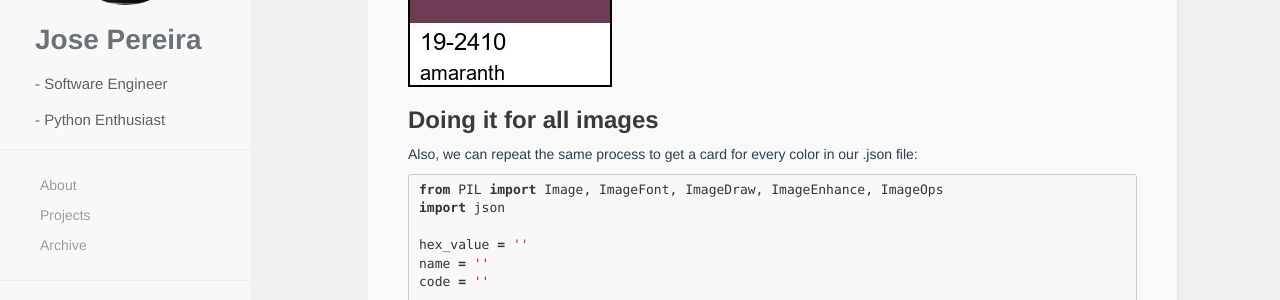
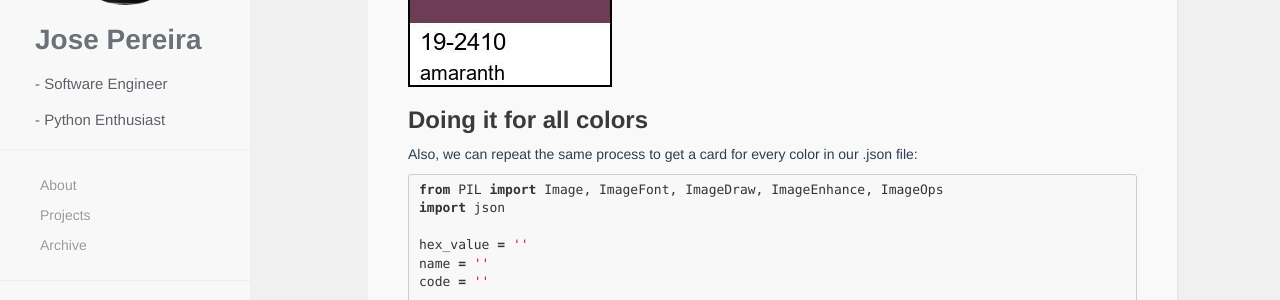
Before and after one commit to jpereiran/jpereiran.github.io, a Jekyll site: the page built from _posts/2019-07-21-Building-Pantone's-cards-with-Pillow.markdown, in a window 1280 px wide and 900 px high, scrolled down 2726 px. Shown: the part 154-454 px from the top of the window. Built offline with Jekyll 4.4.1, drawn with Linux system fonts in a browser that asks for light colours; nearby versions of some CDN libraries; comment, search, counter and statistics services are not loaded.

Commit message:
Update 2019-07-21-Building-Pantone's-cards-with-Pillow.markdown

```diff
--- a/_posts/2019-07-21-Building-Pantone's-cards-with-Pillow.markdown
+++ b/_posts/2019-07-21-Building-Pantone's-cards-with-Pillow.markdown
@@ -123,7 +123,7 @@ Getting a card with the code, name and color like this one:
 
 <img src="{{ site.baseurl }}/images/posts/pillow/2019_07_21_1.jpg" title="Pantone Card">
 
-### Doing it for all images
+### Doing it for all colors
 
 Also, we can repeat the same process to get a card for every color in our .json file:
 
```
